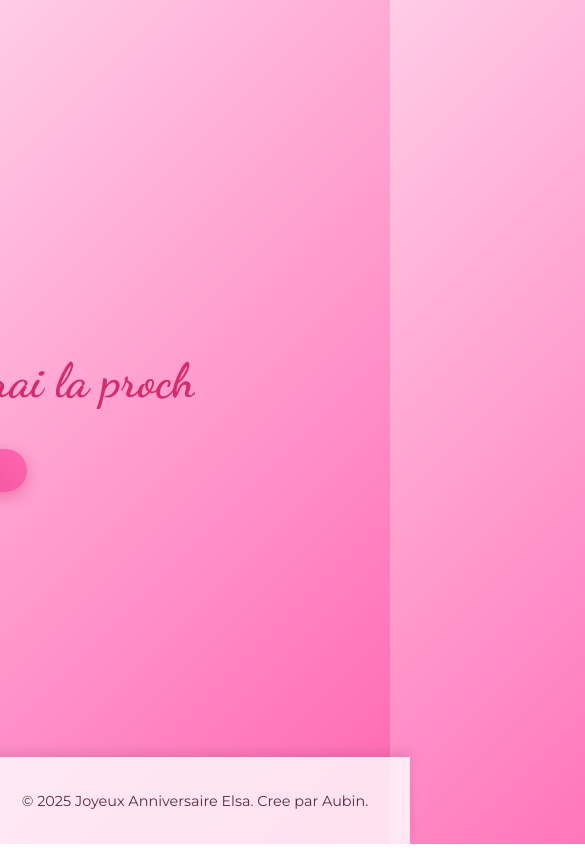
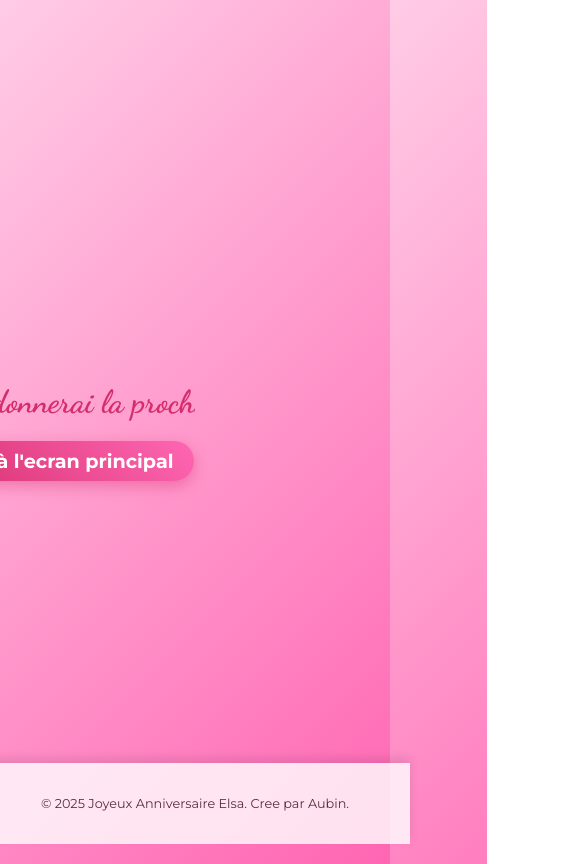
Before and after one commit to aubin-pierre7/Elsa, a plain HTML site: page surprise.html in a window 390 px wide. Shown: the top 864 px of the page, 585 px wide, since content can reach past the window. Drawn offline with Linux system fonts and the light colour scheme.

Commit message:
Ajout des Medias Queries

```diff
--- a/surprise.css
+++ b/surprise.css
@@ -73,3 +73,39 @@ footer {
     bottom: 0;
     width: 100%;
 }
+
+/* Responsive pour les tablettes (écrans entre 768px et 1024px) */
+@media (max-width: 1024px) {
+    body {
+        font-size: 1.5rem; /* Réduire la taille du texte */
+    }
+
+    .animated-text {
+        font-size: 2.5rem; /* Ajuster la taille du texte animé */
+    }
+
+    .btn {
+        padding: 10px 25px; /* Réduire la taille du bouton */
+    }
+}
+
+/* Responsive pour les téléphones (écrans de moins de 768px) */
+@media (max-width: 768px) {
+    body {
+        font-size: 1.2rem; /* Réduire davantage la taille du texte */
+        padding: 10px; /* Ajouter un peu de marge interne */
+    }
+
+    .animated-text {
+        font-size: 2rem; /* Ajuster la taille du texte animé */
+    }
+
+    .btn {
+        padding: 8px 20px; /* Réduire la taille du bouton */
+        margin-top: 20px; /* Réduire l'espace au-dessus du bouton */
+    }
+
+    footer {
+        font-size: 0.8rem; /* Réduire la taille du texte du footer */
+    }
+}
```
